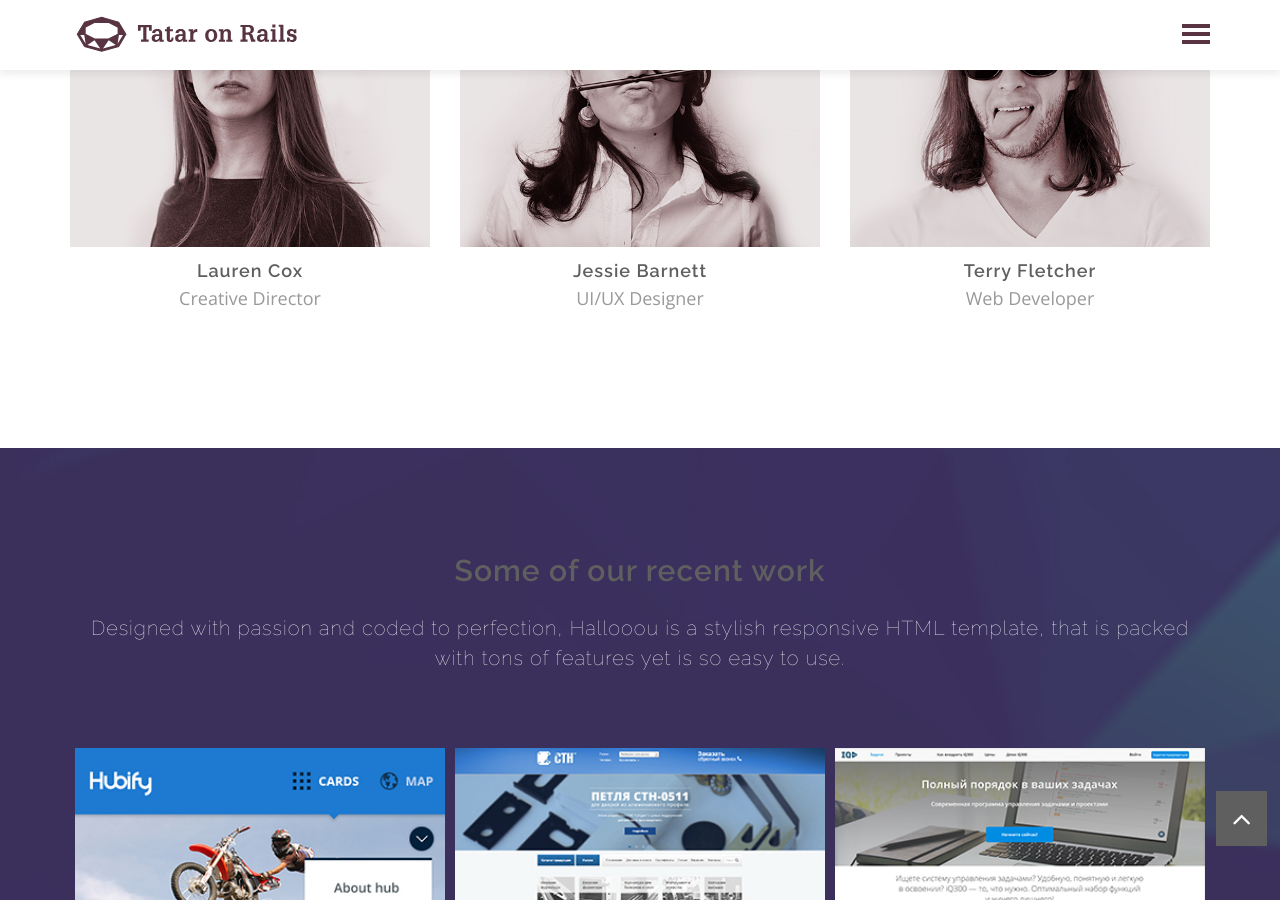
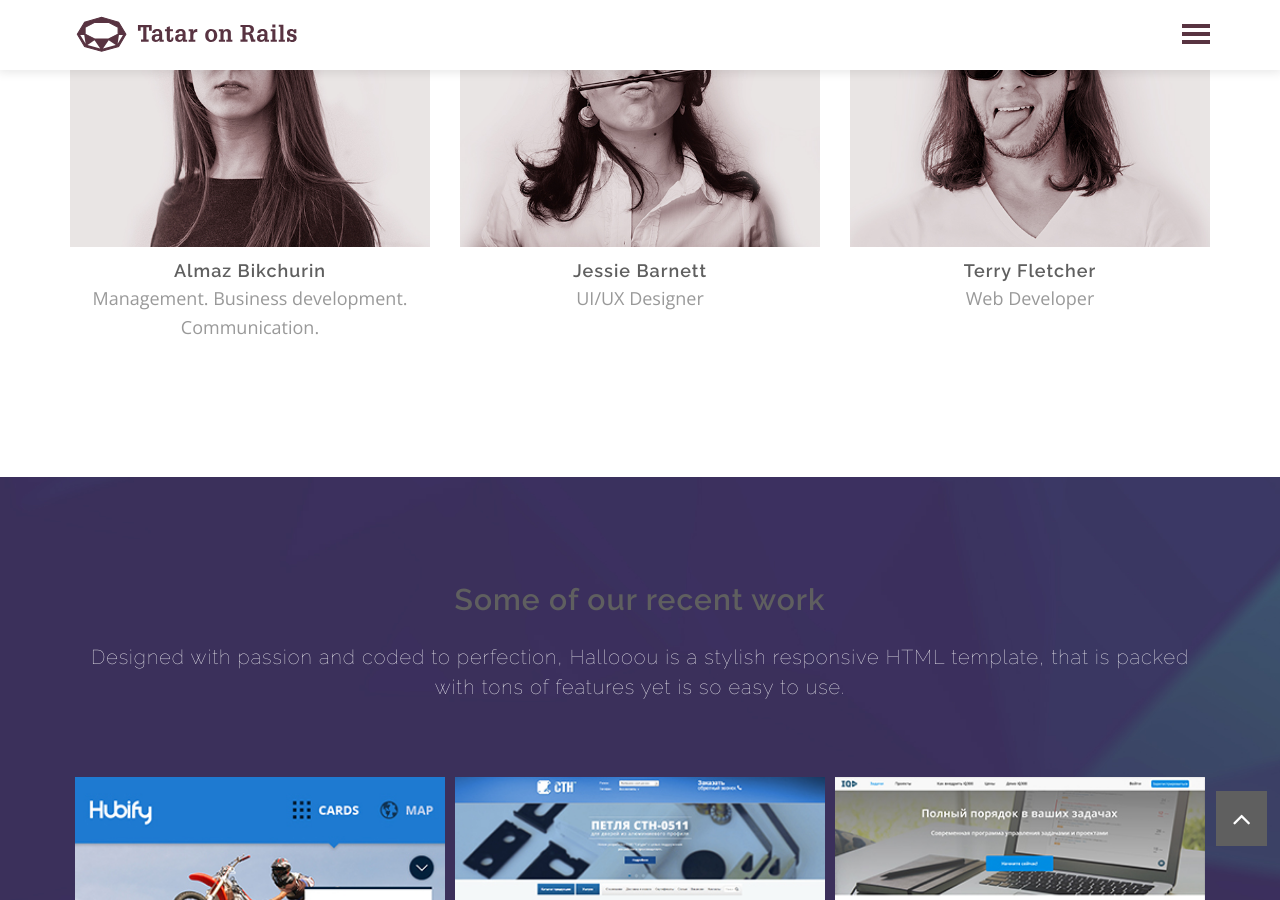
Before and after one commit to tataronrails/tataronrails.github.io, a Jekyll site: the page built from index.md, in a window 1280 px wide and 900 px high, scrolled down 19217 px. Built offline with Jekyll 4.4.1, drawn with Linux system fonts in a browser that asks for light colours; our own code applies the rules of GitHub Pages for plain Markdown files.

Commit message:
almaz bickhurin - management

```diff
--- a/_layouts/default.html
+++ b/_layouts/default.html
@@ -759,8 +759,8 @@ Anticipating need and being proactive to propose solution (involving money from
                                                 </ul>
                                             </figcaption>
                                         </figure>
-                                        <h4>Lauren Cox</h4>
-                                        <p>Creative Director</p>
+                                        <h4>Almaz Bikchurin</h4>
+                                        <p>Management. Business development. Communication.</p>
                                     </div><!-- /.team-member -->
                                 </div><!-- /.col-md-4 -->
 
```
